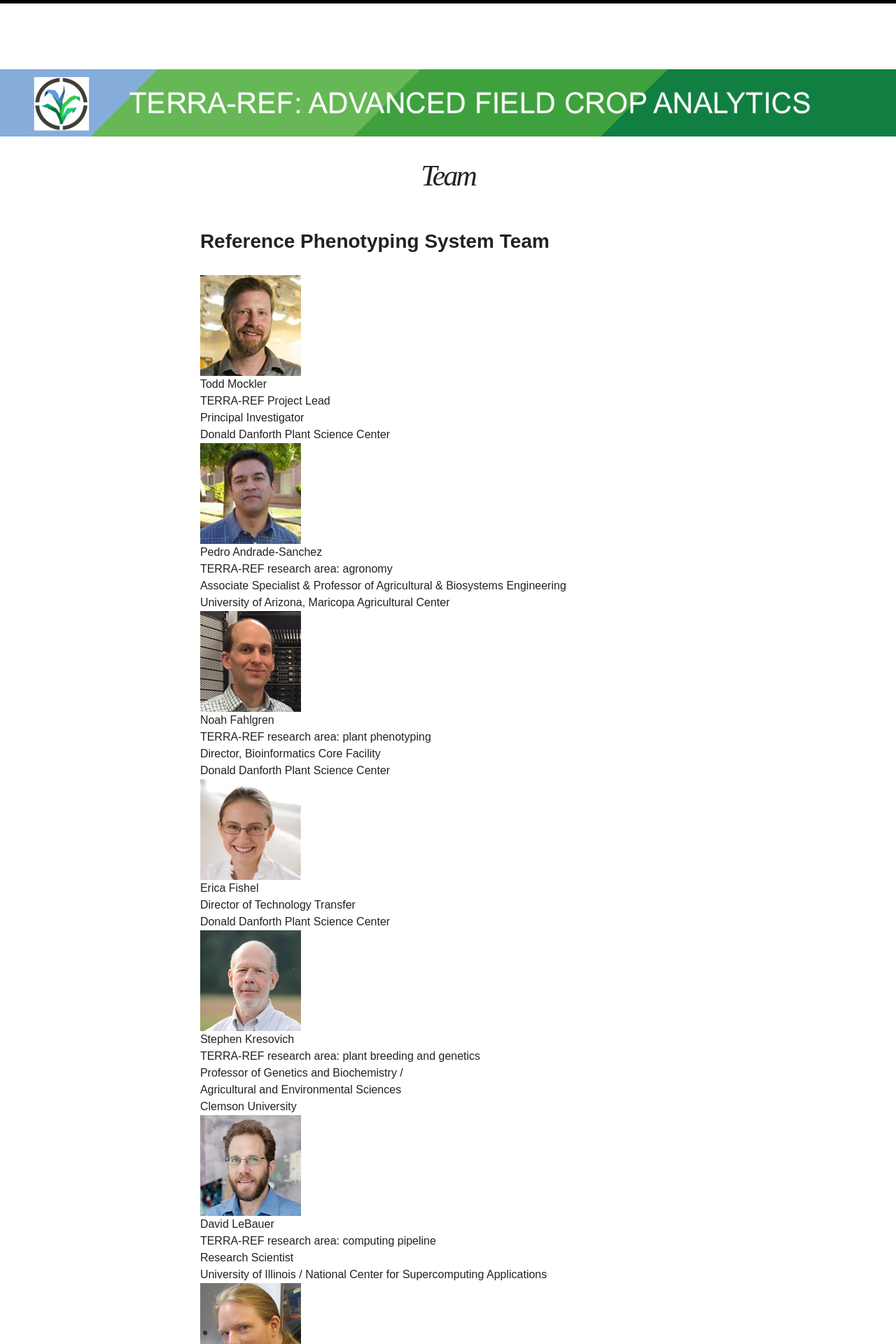
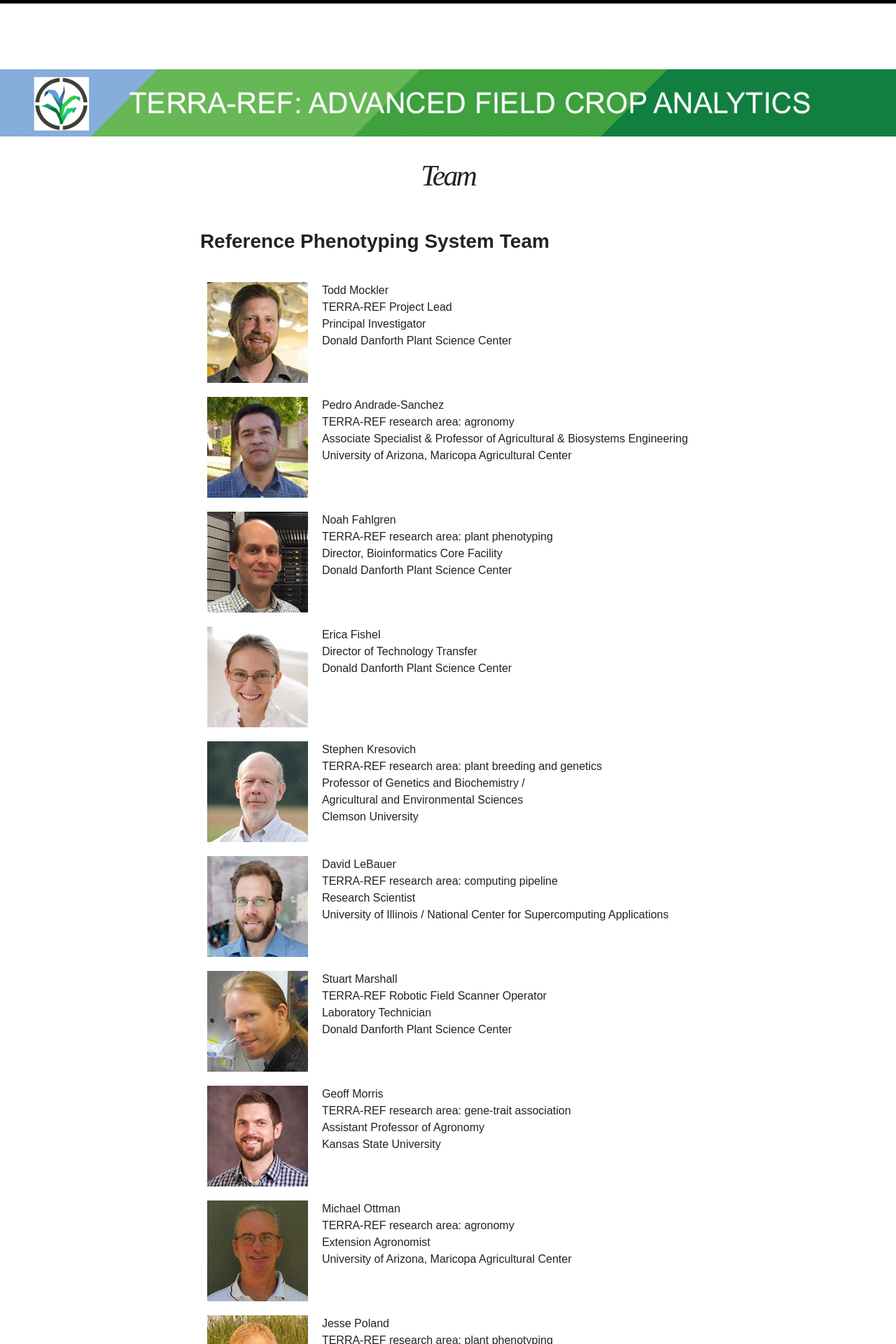
Before and after one commit to terra-reference/terraref.github.io, a Jekyll site: the page built from team/index.md, in a window 1280 px wide. Shown: the top 1920 px of the page at 70% size. Built offline with Jekyll 4.4.1, drawn with Linux system fonts in a browser that asks for light colours; nearby versions of some CDN libraries.

Commit message:
Added profile css

```diff
--- a/_sass/_page.scss
+++ b/_sass/_page.scss
@@ -321,3 +321,19 @@ span + .entry-title {
 	width: 10%;
    	margin-right: 10px;
 }
+
+.profiles {
+	clear: both;
+	float: left;
+	width: 100%;
+}
+.profile-image {
+	clear: both;
+	float: left;
+	margin: 10px;
+}
+
+.profile-bio {
+	float: left;
+	margin: 10px;
+}
```
